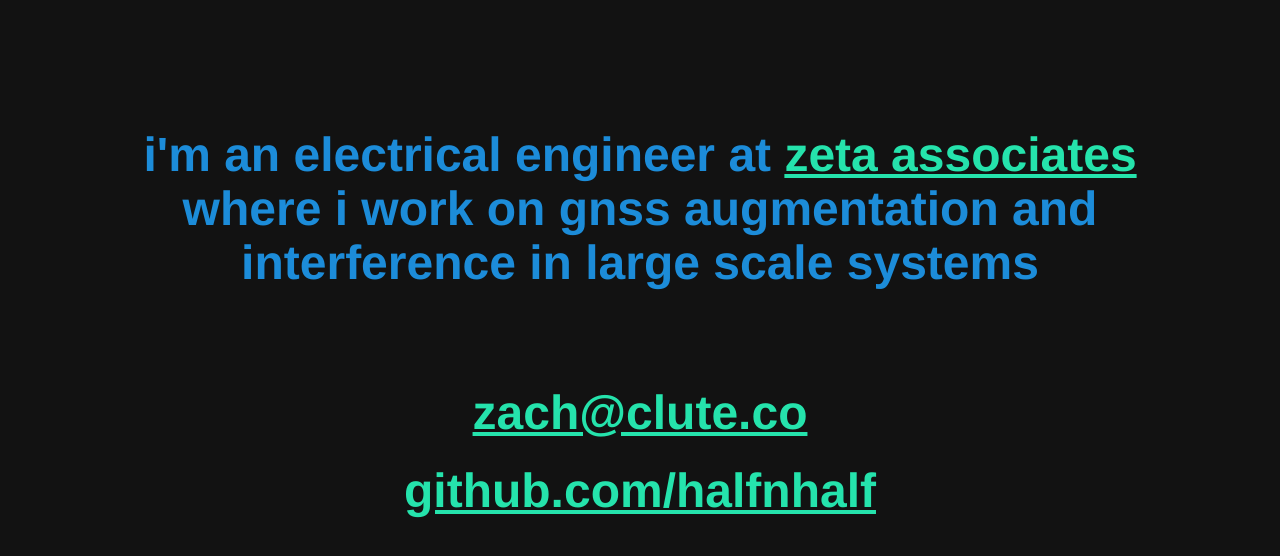
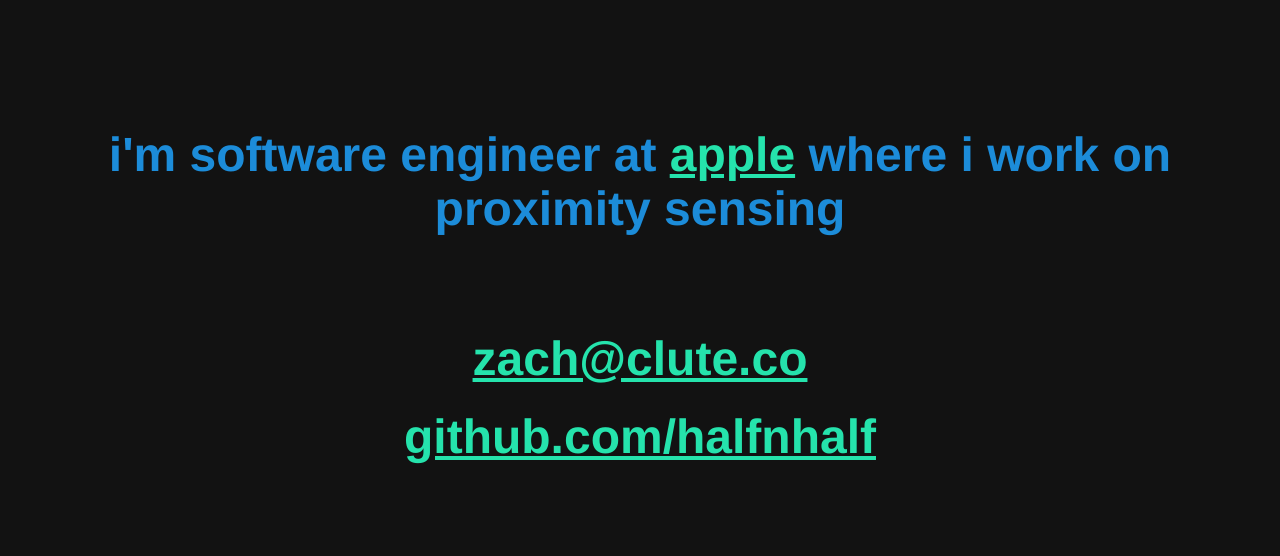
Before and after one commit to halfnhalf/clute.co, a website: page public/index.html in a window 1280 px wide. Shown: the part 220-776 px from the top of the page. Drawn offline with Linux system fonts and the light colour scheme.

Commit message:
new text

```diff
--- a/public/index.html
+++ b/public/index.html
@@ -20,7 +20,7 @@
         </section>
         <section class="section">
           <div class="container is-inline has-text-centered">
-            <h1 class="title">i'm an electrical engineer at <a href="http://www.zai.com/#/">zeta associates</a> where i work on gnss augmentation and interference in large scale systems</h1>
+            <h1 class="title">i'm software engineer at <a href="http://www.apple.com">apple</a> where i work on proximity sensing</h1>
           </div>
         </section>
         <section class="section">
```
